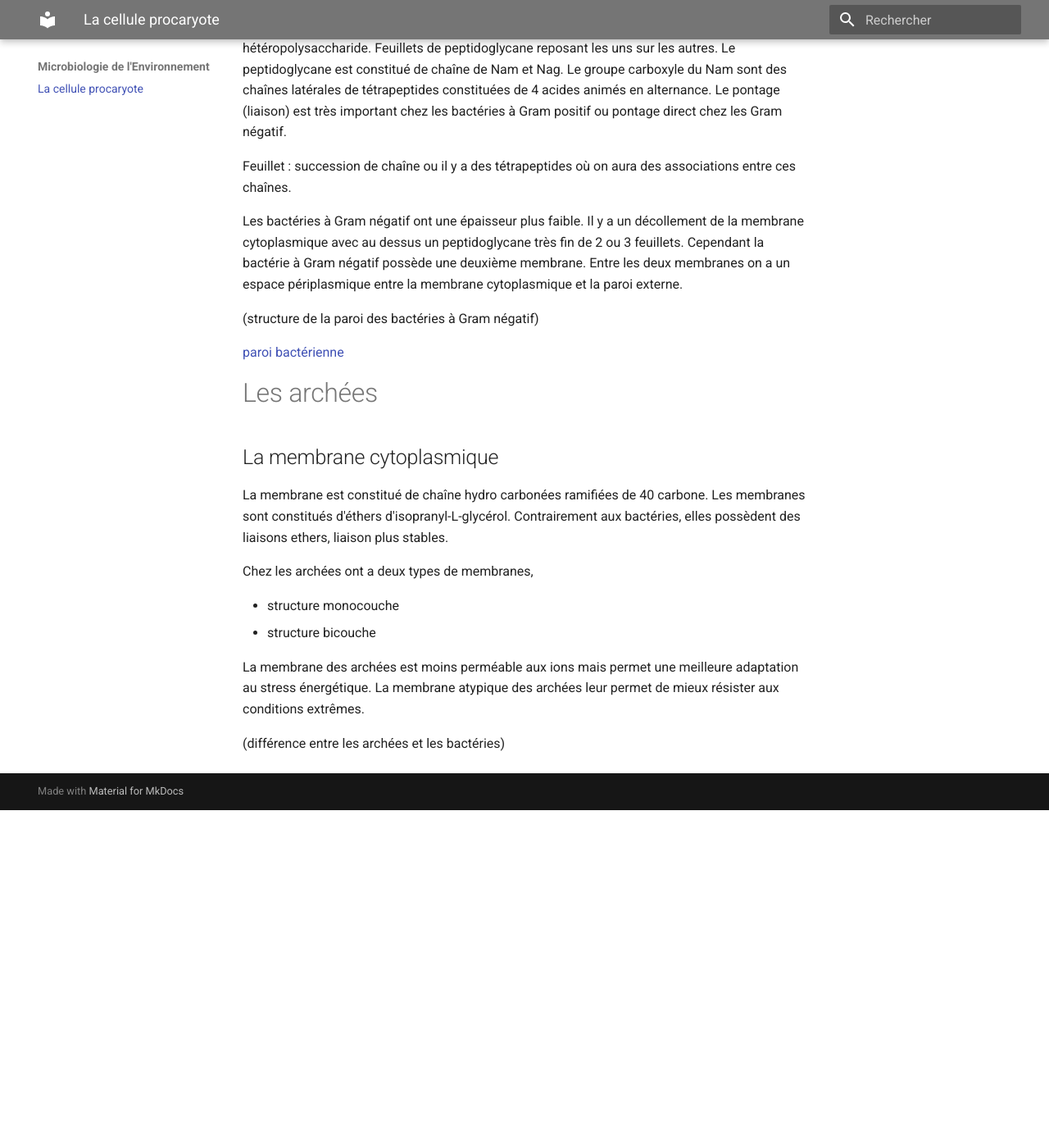
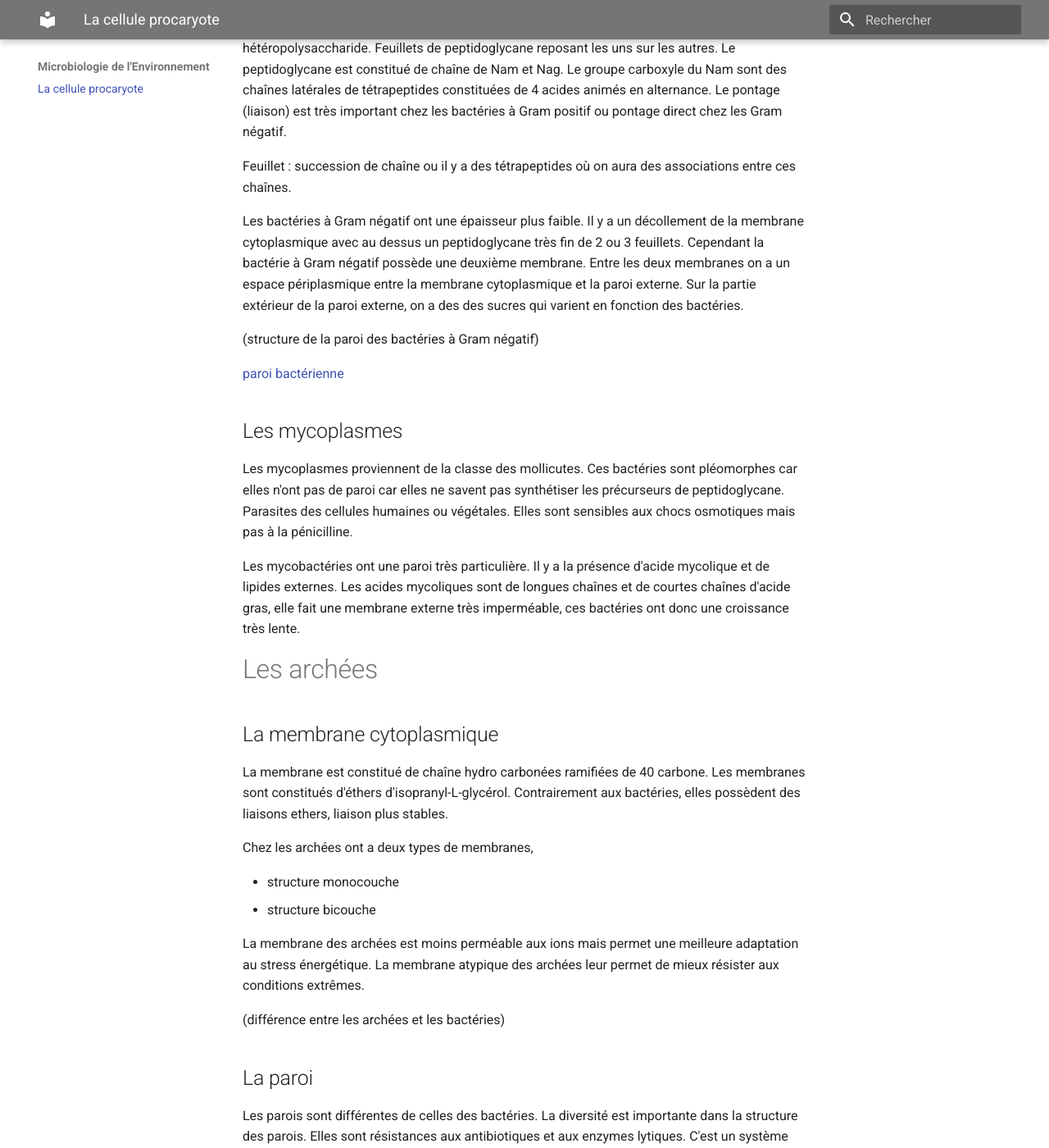
Before and after one commit to Lizeem/L3STcours, an MkDocs documentation site: the page built from Docs/Microbiologie de l'Environnement/Le cellule procaryote.md, in a window 1280 px wide and 1400 px high, scrolled down 2775 px. Shown: the whole window at 82% size. Built offline with MkDocs 1.6.1 and Material for MkDocs 9.7.7, drawn with Linux system fonts in a browser that asks for light colours; before the commit the page ends 3763 px from its top, so only the background shows below that; some of the changed text lies outside the part shown.

Commit message:
Update la cellule procaryote

```diff
--- a/Docs/Microbiologie de l'Environnement/Le cellule procaryote.md
+++ b/Docs/Microbiologie de l'Environnement/Le cellule procaryote.md
@@ -74,13 +74,17 @@
 
 Feuillet : succession de chaîne ou il y a des tétrapeptides où on aura des associations entre ces chaînes.
 
-Les bactéries à Gram négatif ont une épaisseur plus faible. Il y a un décollement de la membrane cytoplasmique avec au dessus un peptidoglycane très fin de 2 ou 3 feuillets. Cependant la bactérie à Gram négatif possède une deuxième membrane. Entre les deux membranes on a un espace périplasmique entre la membrane cytoplasmique et la paroi externe.
+Les bactéries à Gram négatif ont une épaisseur plus faible. Il y a un décollement de la membrane cytoplasmique avec au dessus un peptidoglycane très fin de 2 ou 3 feuillets. Cependant la bactérie à Gram négatif possède une deuxième membrane. Entre les deux membranes on a un espace périplasmique entre la membrane cytoplasmique et la paroi externe. Sur la partie extérieur de la paroi externe, on a des des sucres qui varient en fonction des bactéries.
 
 (structure de la paroi des bactéries à Gram négatif)
 
 [paroi bactérienne](https://www.ebiologie.fr/cours/s/7/la-paroi-bacterienne)
 
+## Les mycoplasmes
 
+Les mycoplasmes proviennent de la classe des mollicutes. Ces bactéries sont pléomorphes car elles n'ont pas de paroi car elles ne savent pas synthétiser les précurseurs de peptidoglycane. Parasites des cellules humaines ou végétales. Elles sont sensibles aux chocs osmotiques mais pas à la pénicilline.
+
+Les mycobactéries ont une paroi très particulière. Il y a la présence d'acide mycolique et de lipides externes. Les acides mycoliques sont de longues chaînes et de courtes chaînes d'acide gras, elle fait une membrane externe très imperméable, ces bactéries ont donc une croissance très lente.
 
 # Les archées
 
@@ -96,3 +100,12 @@
 La membrane des archées est moins perméable aux ions mais permet une meilleure adaptation au stress énergétique. La membrane atypique des archées leur permet de mieux résister aux conditions extrêmes.
 
 (différence entre les archées et les bactéries)
+
+## La paroi
+
+Les parois sont différentes de celles des bactéries. La diversité est importante dans la structure des parois. Elles sont résistances aux antibiotiques et aux enzymes lytiques. C'est un système qui peut être composées de 5 différentes éléments présentes ou non.
+
+- pseudomuréines : paroi épaisse de 15 nm, elle ressemble au peptidoglycane.
+- polysaccharides (méthanochondroïtine) : polymère analogue au sulfate de chondroïtine
+- glycoprotéines : protéines glycosilé chargés négativement afin d'intéragir avec les ions Na de leur environnement
+-
```
